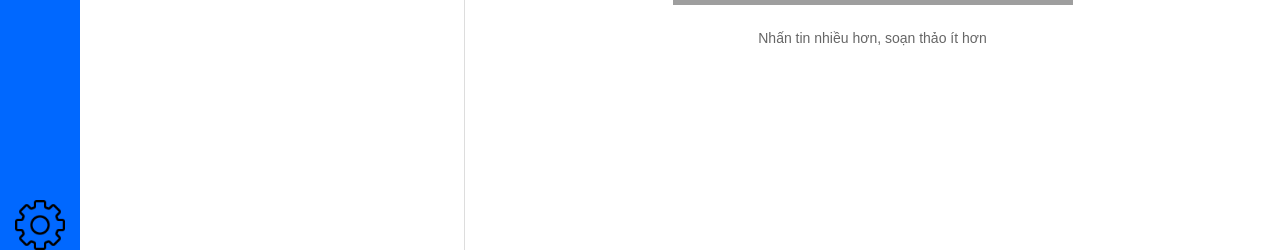
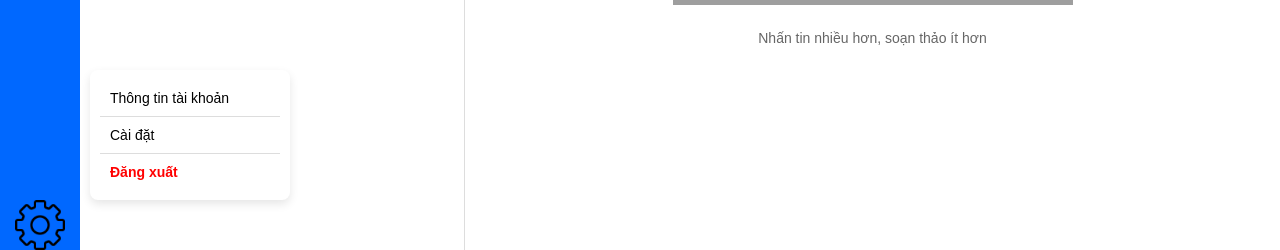
Before and after one commit to AnhDuc20071271/ZaloWeb, a React (Create React App) app in the folder zalo_cnm/: page /home in a window 1280 px wide. Both pictures are taken after a click on the element 40 px from the left and 750 px from the top of the page. Shown: the part 520-770 px from the top of the page. Built offline with nearby package versions, Linux system fonts and the light colour scheme; grey boxes are pictures that could not be loaded.

Commit message:
update Setting HomeSreen

```diff
--- a/zalo_cnm/src/css/HomeScreen.css
+++ b/zalo_cnm/src/css/HomeScreen.css
@@ -190,3 +190,46 @@
   height: 200px;
   object-fit: cover;
 }
+/* Menu Cài Đặt */
+.settings-menu {
+  position: absolute;
+  bottom: 80px;
+  left: 90px;
+  background: white;
+  border-radius: 8px;
+  box-shadow: 0px 4px 10px rgba(0, 0, 0, 0.1);
+  padding: 10px;
+  width: 180px;
+}
+
+.settings-menu ul {
+  list-style: none;
+  padding: 0;
+  margin: 0;
+}
+
+.settings-menu ul li {
+  display: flex;
+  align-items: center;
+  padding: 10px;
+  cursor: pointer;
+  font-size: 14px;
+  border-bottom: 1px solid #ddd;
+}
+
+.settings-menu ul li img {
+  width: 20px;
+  height: 20px;
+  margin-right: 10px;
+}
+
+.settings-menu ul li:hover {
+  background: #f0f0f0;
+}
+
+.settings-menu .logout {
+  color: red;
+  font-weight: bold;
+  text-align: center;
+  border: none;
+}
--- a/zalo_cnm/src/screen/HomeScreen.js
+++ b/zalo_cnm/src/screen/HomeScreen.js
@@ -1,7 +1,16 @@
-import React from "react";
+import React, { useState } from "react";
 import "./../css/HomeScreen.css";
-
+import { useNavigate } from "react-router-dom";
 function HomeScreen() {
+  const [showSettings, setShowSettings] = useState(false);
+  const navigate = useNavigate();
+  // Hàm hiển thị/tắt menu settings
+  const toggleSettingsMenu = () => {
+    setShowSettings(!showSettings);
+  };
+  const handleLogout = () => {
+    navigate("/"); // Chuyển về màn hình đăng nhập
+  };
   return (
     <div className="home-screen">
       {/* Sidebar */}
@@ -16,16 +25,32 @@ function HomeScreen() {
           <img src="contacts.png" alt="Contacts Icon" />
         </div>
 
-        {/* Sidebar item mới ở dưới cùng */}
-        <div className="sidebar-item bottom">
+        {/* Nút Settings */}
+        <div className="sidebar-item bottom" onClick={toggleSettingsMenu}>
           <img src="settings.png" alt="Settings Icon" />
         </div>
       </div>
 
+      {/* Hiển thị menu cài đặt nếu được bật */}
+      {showSettings && (
+        <div className="settings-menu">
+          <ul>
+            <li>
+              Thông tin tài khoản
+            </li>
+            <li>
+              Cài đặt
+            </li>
+            <li className="logout" onClick={handleLogout}>
+              Đăng xuất
+            </li>
+          </ul>
+        </div>
+      )}
+
       {/* Message List */}
       <div className="message-list">
-        {/* Thanh tìm kiếm và nút Add Friend */}
-       <div className="search-container">
+        <div className="search-container">
           <div className="search-bar">
             <img src="search.png" alt="Search Icon" className="search-icon" />
             <span className="search-text">Tìm Kiếm</span>
@@ -34,10 +59,11 @@ function HomeScreen() {
             <img src="addfriend.png" alt="Add Friend" className="add-friend-icon" />
           </div>
           <div className="add-group">
-           <img src="addgroup.jpg" alt="Add Group" className="add-group-icon" />
-         </div>
+            <img src="addgroup.jpg" alt="Add Group" className="add-group-icon" />
+          </div>
+        </div>
       </div>
-    </div>
+
       {/* Welcome Screen */}
       <div className="welcome-screen">
         <h1>Chào mừng đến với Zalo PC!</h1>
@@ -54,5 +80,4 @@ function HomeScreen() {
   );
 }
 
-
 export default HomeScreen;
```
